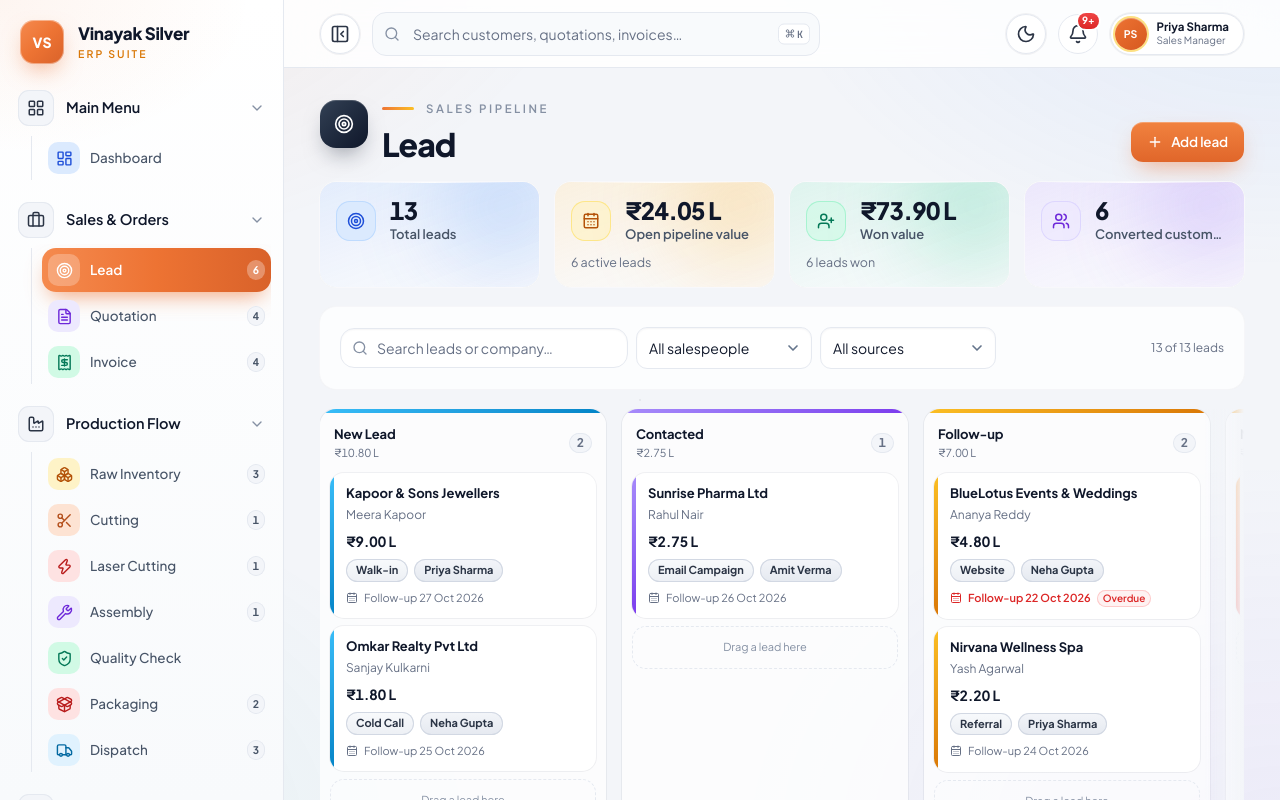
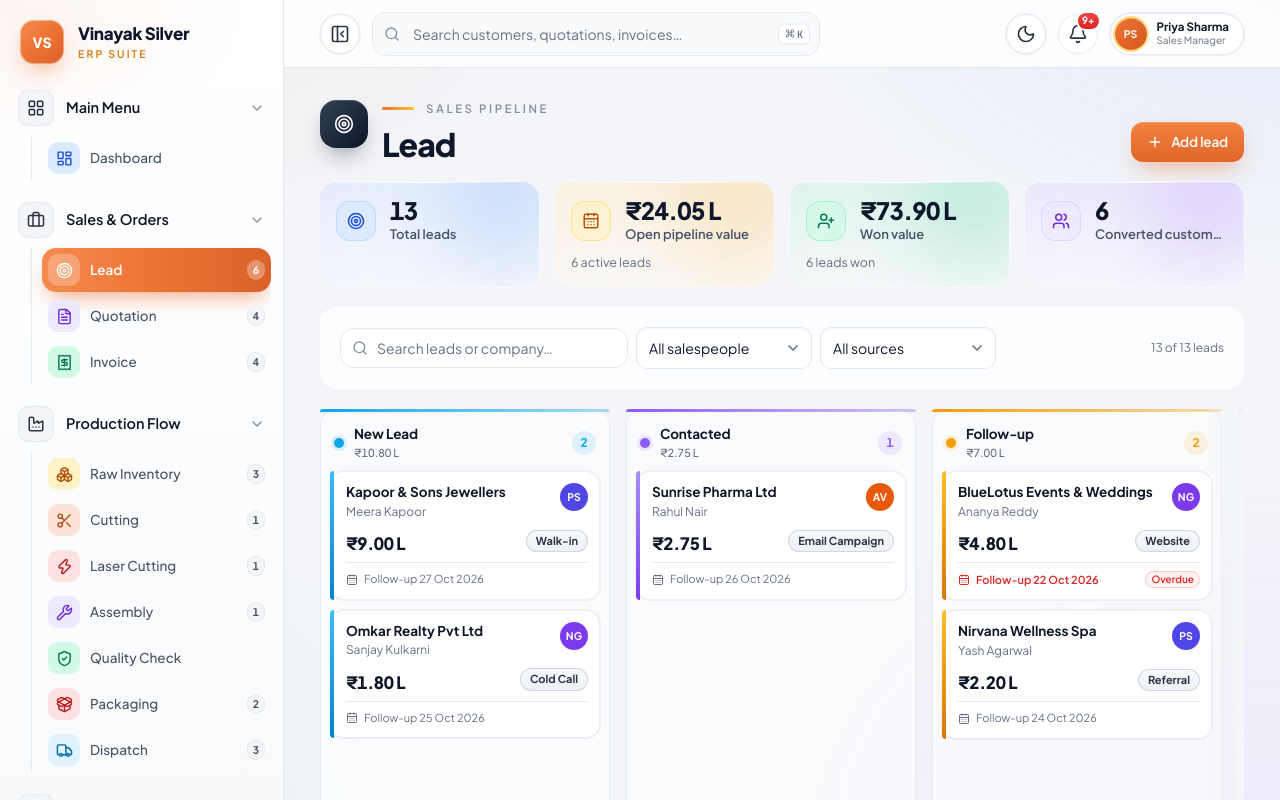
Before and after one commit to Dipak1711/Vinayak-Silver, a React (Vite) app: page /leads in a window 1280 px wide. Shown: the top 800 px of the page. Built offline with nearby package versions, Linux system fonts and the light colour scheme.

Commit message:
feat: enhance LeadsPage with new stage color mapping, confetti animation, and improved drag-and-drop feedback

```diff
--- a/src/index.css
+++ b/src/index.css
@@ -444,11 +444,13 @@
 @keyframes drop-settle {
   0% {
     scale: 1.04;
-    box-shadow: 0 0 0 3px rgba(237, 115, 51, 0.55), 0 14px 28px -8px rgba(237, 115, 51, 0.5);
+    box-shadow:
+      0 0 0 3px color-mix(in srgb, var(--settle, #ed7333) 60%, transparent),
+      0 16px 30px -8px color-mix(in srgb, var(--settle, #ed7333) 50%, transparent);
   }
   100% {
     scale: 1;
-    box-shadow: 0 0 0 0 rgba(237, 115, 51, 0), 0 0 0 1px rgba(15, 23, 42, 0.05);
+    box-shadow: 0 0 0 0 transparent;
   }
 }
 
@@ -545,6 +547,64 @@
   100% {
     transform: translateX(560%) skewX(-12deg);
     opacity: 0;
+  }
+}
+
+@keyframes slot-open {
+  from {
+    max-height: 0;
+    opacity: 0;
+    padding-top: 0;
+    padding-bottom: 0;
+    margin-bottom: -10px;
+  }
+  to {
+    max-height: 90px;
+    opacity: 1;
+  }
+}
+
+@keyframes drop-shake {
+  0%,
+  100% {
+    transform: translateX(0);
+    box-shadow: 0 0 0 0 transparent;
+  }
+  15% {
+    transform: translateX(-7px);
+    box-shadow: 0 0 0 3px rgba(239, 68, 68, 0.5);
+  }
+  35% {
+    transform: translateX(6px);
+  }
+  55% {
+    transform: translateX(-4px);
+  }
+  75% {
+    transform: translateX(2px);
+  }
+}
+
+@keyframes confetti {
+  0% {
+    transform: translate(0, 0) rotate(0);
+    opacity: 1;
+  }
+  100% {
+    transform: translate(var(--dx), calc(var(--dy) + 60px)) rotate(var(--rot));
+    opacity: 0;
+  }
+}
+
+@keyframes count-bump {
+  0% {
+    scale: 0.6;
+  }
+  60% {
+    scale: 1.2;
+  }
+  100% {
+    scale: 1;
   }
 }
 
@@ -862,6 +922,21 @@ input[type='number'] {
   .hero-sweep {
     animation: hero-sweep 7s var(--ease-out-quart) 1.5s infinite;
   }
+  /* Kanban: a slot opens in the target lane, pushing cards down. */
+  .slot-open {
+    animation: slot-open 280ms var(--ease-out-expo) both;
+    overflow: hidden;
+  }
+  /* A lost lead shakes once where it lands. */
+  .drop-shake {
+    animation: drop-shake 520ms var(--ease-out-quart) both;
+  }
+  .confetti-bit {
+    animation: confetti 950ms cubic-bezier(0.2, 0.8, 0.3, 1) forwards;
+  }
+  .count-bump {
+    animation: count-bump 380ms var(--ease-out-expo) both;
+  }
   .badge-ping {
     animation: badge-ping 1800ms var(--ease-out-quart) infinite;
   }
--- a/src/pages/LeadsPage.tsx
+++ b/src/pages/LeadsPage.tsx
@@ -60,15 +60,6 @@ const EMPTY_FORM: LeadFormState = {
 
 const SALES_TEAM = ['Priya Sharma', 'Amit Verma', 'Neha Gupta']
 
-const STAGE_GRADIENT: Record<LeadStage, string> = {
-  'New Lead': 'from-cyan-400 to-cyan-600',
-  Contacted: 'from-violet-400 to-violet-600',
-  'Follow-up': 'from-amber-400 to-amber-600',
-  Negotiation: 'from-amber-500 to-rose-500',
-  Won: 'from-emerald-400 to-emerald-600',
-  Lost: 'from-rose-400 to-rose-600',
-}
-
 /* Solid accent per stage, used for the card's left edge. */
 const STAGE_ACCENT: Record<LeadStage, string> = {
   'New Lead': 'from-cyan-400 to-cyan-600',
@@ -77,6 +68,60 @@ const STAGE_ACCENT: Record<LeadStage, string> = {
   Negotiation: 'from-orange-400 to-rose-500',
   Won: 'from-emerald-400 to-emerald-600',
   Lost: 'from-rose-400 to-rose-600',
+}
+
+/* One colour per stage, used for the lane header, the drop glow and the landing ring. */
+const STAGE_HEX: Record<LeadStage, string> = {
+  'New Lead': '#0ea5e9',
+  Contacted: '#8b5cf6',
+  'Follow-up': '#f59e0b',
+  Negotiation: '#f97316',
+  Won: '#10b981',
+  Lost: '#ef4444',
+}
+
+const AVATAR_COLOURS = ['#2563eb', '#7c3aed', '#0d9488', '#db2777', '#ea580c', '#4f46e5']
+
+function initials(name: string): string {
+  return name
+    .split(/\s+/)
+    .filter(Boolean)
+    .slice(0, 2)
+    .map((part) => part[0]?.toUpperCase())
+    .join('')
+}
+
+function avatarColour(name: string): string {
+  let hash = 0
+  for (const char of name) hash = (hash * 31 + char.charCodeAt(0)) >>> 0
+  return AVATAR_COLOURS[hash % AVATAR_COLOURS.length]
+}
+
+/** A short burst of confetti, shown when a lead lands in Won. */
+function Confetti() {
+  const colours = ['#10b981', '#f59e0b', '#ed7333', '#3b82f6', '#ec4899', '#8b5cf6']
+  return (
+    <span className="pointer-events-none absolute inset-0 z-10 flex items-center justify-center" aria-hidden="true">
+      {Array.from({ length: 18 }).map((_, index) => {
+        const angle = (index / 18) * Math.PI * 2
+        const distance = 70 + (index % 3) * 22
+        return (
+          <span
+            key={index}
+            className="confetti-bit absolute h-2 w-1.5 rounded-[2px]"
+            style={
+              {
+                background: colours[index % colours.length],
+                '--dx': `${Math.cos(angle) * distance}px`,
+                '--dy': `${Math.sin(angle) * distance - 30}px`,
+                '--rot': `${(index % 2 ? 1 : -1) * (180 + index * 25)}deg`,
+              } as React.CSSProperties
+            }
+          />
+        )
+      })}
+    </span>
+  )
 }
 
 export function LeadsPage() {
@@ -223,10 +268,12 @@ export function LeadsPage() {
       target.stage = stage
       pushActivity(draft, 'Lead', `${target.company} moved to ${stage}`)
     })
-    toast.notify(`${lead.company} moved to ${stage}.`)
+    if (stage === 'Won') toast.success(`${lead.company} won! ${formatCurrency(lead.expectedValue, true)} added to won value.`)
+    else if (stage === 'Lost') toast.error(`${lead.company} marked as Lost.`)
+    else toast.notify(`${lead.company} moved to ${stage}.`)
     setJustMoved(leadId)
     window.clearTimeout(settleTimer.current)
-    settleTimer.current = window.setTimeout(() => setJustMoved(null), 900)
+    settleTimer.current = window.setTimeout(() => setJustMoved(null), 1100)
   }
 
   const confirmDelete = () => {
@@ -350,11 +397,15 @@ export function LeadsPage() {
           {LEAD_STAGES.map((stage) => {
           const stageLeads = filtered.filter((lead) => lead.stage === stage)
           const stageValue = stageLeads.reduce((acc, lead) => acc + lead.expectedValue, 0)
+          const hex = STAGE_HEX[stage]
+          const isTarget = dragOver === stage && Boolean(draggedLead) && draggedLead?.stage !== stage
           return (
             <div
               key={stage}
+              data-flip-layer
               onDragOver={(event) => {
                 event.preventDefault()
+                event.dataTransfer.dropEffect = 'move'
                 if (dragOver !== stage) setDragOver(stage)
               }}
               onDragLeave={(event) => {
@@ -368,34 +419,56 @@ export function LeadsPage() {
                 setDragging(null)
                 setDragOver(null)
               }}
+              style={
+                isTarget
+                  ? { backgroundColor: `${hex}14`, boxShadow: `inset 0 0 0 2px ${hex}99, 0 22px 44px -24px ${hex}` }
+                  : undefined
+              }
               className={cn(
-                'flex w-[286px] shrink-0 flex-col overflow-hidden rounded-2xl bg-surface/70 shadow-flat transition-[background-color,box-shadow,translate,opacity] duration-200 ease-out',
-                dragging && dragOver !== stage && 'opacity-80',
-                dragOver === stage && '-translate-y-0.5 bg-blue-50 shadow-lift ring-2 ring-blue-400 ring-inset',
+                'relative flex w-[290px] shrink-0 flex-col rounded-2xl bg-surface/60 ring-1 ring-silver-200/80 backdrop-blur-xl ring-inset transition-[background-color,box-shadow,translate,opacity,filter] duration-300 ease-out dark:ring-white/10',
+                dragging && !isTarget && dragOver !== stage && 'opacity-75 saturate-[0.8]',
+                isTarget && '-translate-y-1',
               )}
             >
-              <div className={cn('h-1 bg-linear-to-r', STAGE_GRADIENT[stage])} aria-hidden="true" />
-              <div className="flex items-center justify-between gap-2 px-3.5 py-3">
-                <div>
-                  <p className="text-[13px] font-bold tracking-[-0.01em] text-navy-900">{stage}</p>
-                  <p className="tnum text-[11px] text-silver-600">
+              <div className="h-[3px] rounded-t-2xl" style={{ background: `linear-gradient(90deg, ${hex}, ${hex}55)` }} aria-hidden="true" />
+              <div className="flex items-center justify-between gap-2 px-3.5 pt-3 pb-2.5">
+                <div className="flex min-w-0 items-center gap-2.5">
+                  <span className="relative flex h-2.5 w-2.5 shrink-0" aria-hidden="true">
+                    {isTarget ? <span className="absolute inset-0 animate-ping rounded-full" style={{ background: hex }} /> : null}
+                    <span className="relative h-2.5 w-2.5 rounded-full" style={{ background: hex, boxShadow: `0 0 0 3px ${hex}26` }} />
+                  </span>
+                  <div className="min-w-0">
+                    <p className="truncate text-[13.5px] font-bold tracking-[-0.01em] text-navy-900">{stage}</p>
+                    <p className="tnum text-[11px] font-medium text-silver-600">
                       <AnimatedNumber value={stageValue} format={(v) => formatCurrency(v, true)} />
                     </p>
                   </div>
+                </div>
                 <span
-                  className={cn(
-                    'tnum rounded-full px-2 py-0.5 text-xs font-bold ring-1 ring-inset transition-[scale,background-color,color] duration-200',
-                    dragOver === stage
-                      ? 'scale-110 bg-blue-600 text-white ring-blue-600'
-                      : 'bg-silver-100 text-silver-600 ring-silver-200',
-                  )}
+                  key={stageLeads.length}
+                  className="count-bump tnum grid h-6 min-w-6 place-items-center rounded-full px-1.5 text-xs font-bold"
+                  style={{ background: `${hex}1f`, color: hex }}
                 >
-                  <AnimatedNumber value={stageLeads.length} />
+                  {stageLeads.length}
                 </span>
               </div>
 
-              <div className="flex flex-1 flex-col gap-2 px-2.5 pb-3">
-                {stageLeads.map((lead) => (
+              <div className="flex flex-1 flex-col gap-2.5 px-2.5 pb-3">
+                {/* Opens at the top of the lane, pushing the cards down to make room. */}
+                {isTarget && draggedLead ? (
+                  <div
+                    className="slot-open rounded-xl border-2 border-dashed px-3 py-3"
+                    style={{ borderColor: `${hex}aa`, background: `${hex}12` }}
+                  >
+                    <p className="truncate text-[12.5px] font-bold" style={{ color: hex }}>{draggedLead.company}</p>
+                    <p className="text-[11px] text-silver-600">Release to move to {stage}</p>
+                  </div>
+                ) : null}
+
+                {stageLeads.map((lead) => {
+                  const overdue = lead.followUpDate < todayISO() && lead.stage !== 'Won' && lead.stage !== 'Lost'
+                  const landed = justMoved === lead.id
+                  return (
                     <article
                       key={lead.id}
                       data-flip={lead.id}
@@ -404,6 +477,17 @@ export function LeadsPage() {
                         // Firefox only starts a drag when data is set.
                         event.dataTransfer.setData('text/plain', lead.id)
                         event.dataTransfer.effectAllowed = 'move'
+                        // A tilted, lifted copy follows the pointer instead of the flat default snapshot.
+                        const card = event.currentTarget
+                        const ghost = card.cloneNode(true) as HTMLElement
+                        const holder = document.createElement('div')
+                        holder.style.cssText = 'position:fixed;top:-1000px;left:-1000px;padding:16px;pointer-events:none;'
+                        ghost.style.cssText = `width:${card.offsetWidth}px;transform:rotate(-3deg) scale(1.03);box-shadow:0 22px 40px -12px rgba(15,23,42,0.35);border-radius:14px;`
+                        holder.appendChild(ghost)
+                        document.body.appendChild(holder)
+                        const box = card.getBoundingClientRect()
+                        event.dataTransfer.setDragImage(holder, event.clientX - box.left + 16, event.clientY - box.top + 16)
+                        window.setTimeout(() => holder.remove(), 0)
                         setDragging(lead.id)
                       }}
                       onDragEnd={() => {
@@ -411,71 +495,63 @@ export function LeadsPage() {
                         setDragOver(null)
                       }}
                       onClick={() => setDetailId(lead.id)}
+                      style={landed ? ({ '--settle': STAGE_HEX[lead.stage] } as React.CSSProperties) : undefined}
                       className={cn(
-                      'group relative cursor-grab overflow-hidden rounded-xl bg-surface py-3 pr-3 pl-4 shadow-card transition-[translate,scale,rotate,box-shadow,opacity] duration-200 ease-out hover:-translate-y-0.5 hover:shadow-lift active:cursor-grabbing active:scale-[0.99]',
-                      dragging === lead.id && 'scale-[0.96] rotate-1 opacity-40 shadow-lift',
-                      justMoved === lead.id && 'drop-settle',
+                        'group relative cursor-grab rounded-xl bg-surface py-3 pr-3 pl-4 shadow-card ring-1 ring-silver-200/70 ring-inset transition-[translate,scale,box-shadow,opacity] duration-200 ease-out hover:-translate-y-0.5 hover:shadow-lift active:cursor-grabbing dark:ring-white/5',
+                        dragging === lead.id && 'scale-[0.97] opacity-35 outline-2 outline-offset-2 outline-silver-300 outline-dashed',
+                        landed && (lead.stage === 'Lost' ? 'drop-shake' : 'drop-settle'),
                       )}
                     >
                       <span
-                      className={cn('absolute inset-y-0 left-0 w-1 bg-linear-to-b', STAGE_ACCENT[lead.stage])}
+                        className={cn('absolute inset-y-0 left-0 w-1 rounded-l-xl bg-linear-to-b', STAGE_ACCENT[lead.stage])}
                         aria-hidden="true"
                       />
+                      {landed && lead.stage === 'Won' ? <Confetti /> : null}
+
                       <div className="flex items-start justify-between gap-2">
-                      <p className="text-[13px] leading-snug font-bold text-navy-900">{lead.company}</p>
-                      {lead.convertedCustomerId ? <Badge tone="success">Converted</Badge> : null}
+                        <div className="min-w-0">
+                          <p className="truncate text-[13.5px] leading-snug font-bold text-navy-900">{lead.company}</p>
+                          <p className="mt-0.5 truncate text-xs text-silver-600">{lead.name}</p>
                         </div>
-                    <p className="mt-1 text-xs text-silver-600">{lead.name}</p>
-                    <p className="tnum mt-2 text-sm font-bold text-navy-900">
+                        <span
+                          className="grid h-7 w-7 shrink-0 place-items-center rounded-full text-[10.5px] font-bold text-white ring-2 ring-surface"
+                          style={{ background: avatarColour(lead.assignedTo) }}
+                          title={lead.assignedTo}
+                        >
+                          {initials(lead.assignedTo)}
+                        </span>
+                      </div>
+
+                      <div className="mt-2.5 flex items-end justify-between gap-2">
+                        <p className="tnum text-[17px] leading-none font-extrabold tracking-[-0.02em] text-navy-900">
                           {formatCurrency(lead.expectedValue, true)}
                         </p>
-                    <div className="mt-2 flex flex-wrap items-center gap-1.5">
-                      <Badge tone="silver">{lead.source}</Badge>
-                      <Badge tone="neutral">{lead.assignedTo}</Badge>
+                        {lead.convertedCustomerId ? <Badge tone="success">Converted</Badge> : <Badge tone="silver">{lead.source}</Badge>}
                       </div>
-                    {(() => {
-                      const overdue =
-                        lead.followUpDate < todayISO() && lead.stage !== 'Won' && lead.stage !== 'Lost'
-                      return (
-                        <p
+
+                      <div
                         className={cn(
-                            'mt-2 flex items-center gap-1.5 text-[11px]',
+                          'mt-2.5 flex items-center gap-1.5 border-t border-silver-200/70 pt-2 text-[11px]',
                           overdue ? 'font-semibold text-rose-600' : 'text-silver-600',
                         )}
                       >
-                          <CalendarDays className="h-3 w-3" aria-hidden="true" />
-                          Follow-up {formatDate(lead.followUpDate)}
-                          {overdue ? <span className="rounded-full bg-rose-50 px-1.5 py-px text-[10px] ring-1 ring-rose-200 ring-inset">Overdue</span> : null}
-                        </p>
+                        <CalendarDays className="h-3 w-3 shrink-0" aria-hidden="true" />
+                        <span className="truncate">Follow-up {formatDate(lead.followUpDate)}</span>
+                        {overdue ? (
+                          <span className="ml-auto rounded-full bg-rose-50 px-1.5 py-px text-[10px] ring-1 ring-rose-200 ring-inset">Overdue</span>
+                        ) : null}
+                      </div>
+                    </article>
                   )
-                    })()}
-                  </article>
-                ))}
+                })}
 
-                {/* The drop target stays visible even when a lane is full, so
-                    the empty space reads as somewhere to move a lead. */}
-                {dragOver === stage && draggedLead && draggedLead.stage !== stage ? (
-                  <div className="ghost-in rounded-xl border-2 border-dashed border-blue-400 bg-blue-50/80 px-3 py-3 text-center">
-                    <p className="truncate text-[12px] font-bold text-blue-700">{draggedLead.company}</p>
-                    <p className="text-[11px] text-blue-600">Drop to move to {stage}</p>
+                {stageLeads.length === 0 && !isTarget ? (
+                  <div className="flex flex-col items-center gap-1 rounded-xl border border-dashed border-silver-300 px-3 py-7 text-center">
+                    <span className="h-2 w-2 rounded-full" style={{ background: hex }} aria-hidden="true" />
+                    <p className="text-[11.5px] font-medium text-silver-600">No leads here yet</p>
+                    <p className="text-[10.5px] text-silver-500">Drag a card into this stage</p>
                   </div>
                 ) : null}
-                <p
-                  hidden={dragOver === stage && Boolean(draggedLead) && draggedLead?.stage !== stage}
-                  className={cn(
-                    'rounded-xl border border-dashed px-3 text-center text-[11px] transition-colors',
-                    stageLeads.length === 0 ? 'py-6' : 'py-3',
-                    dragOver === stage
-                      ? 'border-blue-400 bg-blue-50 font-semibold text-blue-700'
-                      : 'border-silver-200 text-silver-500',
-                  )}
-                >
-                  {dragOver === stage
-                    ? 'Release to move here'
-                    : stageLeads.length === 0
-                      ? 'No leads yet — drag one here'
-                      : 'Drag a lead here'}
-                </p>
               </div>
             </div>
           )
```
Also changed, not shown: src/hooks/index.ts (+19 -9 lines). Lines whose indentation alone changed are shown as unchanged.
